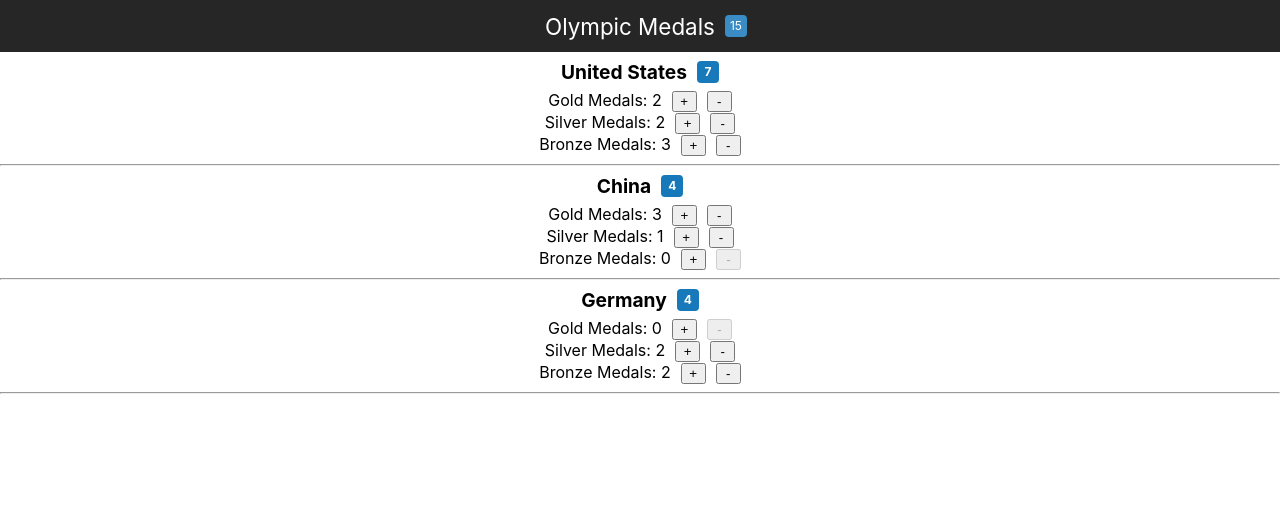
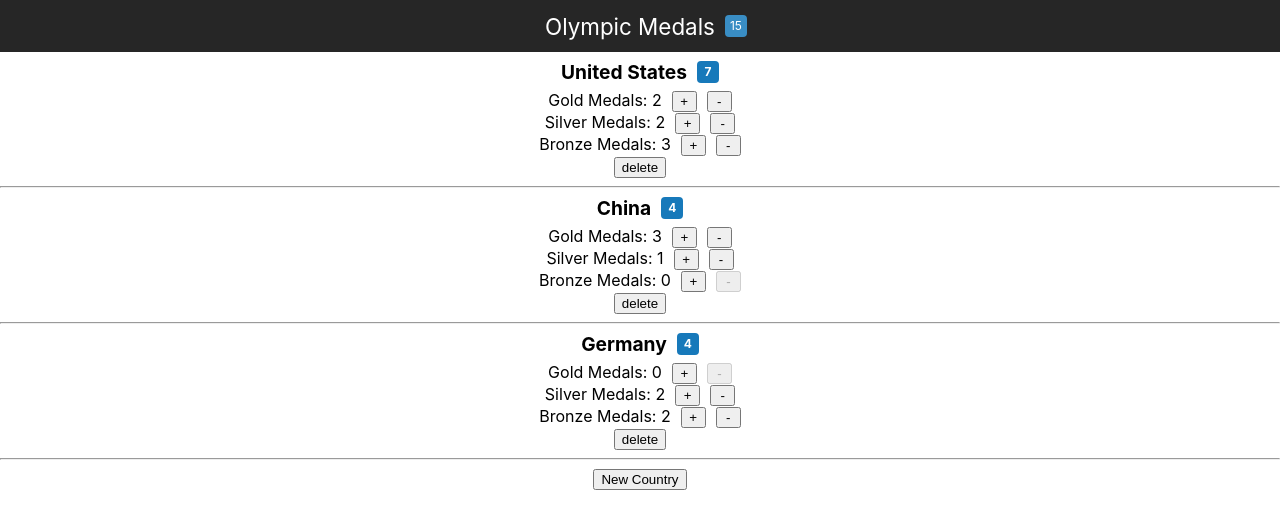
Before and after one commit to mbarnes16/medals, a React (Create React App) app: page / in a window 1280 px wide. Shown: the top 528 px of the page. Built offline with nearby package versions, Linux system fonts and the light colour scheme.

Commit message:
Medals 4

```diff
--- a/src/App.css
+++ b/src/App.css
@@ -52,3 +52,7 @@
   margin-left: 10px;
   width: 25px;
 }
+.newCountryButton {
+  text-align: center;
+  margin-bottom: 20px;
+}
--- a/src/App.js
+++ b/src/App.js
@@ -1,5 +1,6 @@
 import React, { Component } from 'react';
 import Country from './components/Country';
+import NewCountry from './components/NewCountry';
 import './App.css';
 
 class App extends Component {
@@ -14,6 +15,17 @@
       { id: 2, name: 'silver' },
       { id: 3, name: 'bronze' },
     ]
+  }
+  handleAdd = (name) => {
+    const { countries } = this.state;
+    const id = countries.length === 0 ? 1 : Math.max(...countries.map(country => country.id)) + 1;
+    const mutableCountries = [...countries].concat({ id: id, name: name, gold: 0, silver: 0, bronze: 0 });
+    this.setState({ countries: mutableCountries });
+  }
+  handleDelete = (countryId) => {
+    const { countries } = this.state;
+    const mutableCountries = [...countries].filter(c => c.id !== countryId);
+    this.setState({ countries: mutableCountries });
   }
   handleIncrement = (countryId, medalName) => {
     const countries = [ ...this.state.countries ];
@@ -47,13 +59,14 @@
                 key={ country.id }
                 country={ country }
                 medals={ this.state.medals }
+                onDelete={ this.handleDelete }
                 onIncrement={ this.handleIncrement }
                 onDecrement={ this.handleDecrement } />
             )}
         </div>
+        <NewCountry onAdd={ this.handleAdd } />
       </React.Fragment>
     );
   }
 }
-
 export default App;
--- a/src/components/Country.jsx
+++ b/src/components/Country.jsx
@@ -8,7 +8,7 @@
     return sum;
   }
   render() {
-    const { country, medals, onIncrement, onDecrement } = this.props;
+    const { country, medals, onIncrement, onDecrement, onDelete } = this.props;
     return (
       <div className="country">
         <div className="name">
@@ -25,6 +25,7 @@
             onIncrement={ onIncrement }
             onDecrement={ onDecrement } />
         ) }
+        <button onClick={() => onDelete(country.id)}>delete</button>
         <hr />
       </div>
     );
--- /dev/null
+++ b/src/components/NewCountry.jsx
@@ -0,0 +1,21 @@
+import React, { Component } from 'react';
+
+
+class NewCountry extends Component {
+  state = {  }
+  handleClick = () => {
+    const name = prompt('Enter country name');
+    if (name && name.trim().length > 0) {
+      this.props.onAdd(name);
+    }
+  }
+  render() {
+    return (
+        <div className='newCountryButton'>
+        <button onClick={ this.handleClick }>New Country</button>
+      </div>
+    );
+  }
+}
+
+export default NewCountry;
```
